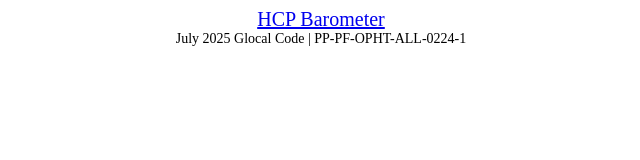
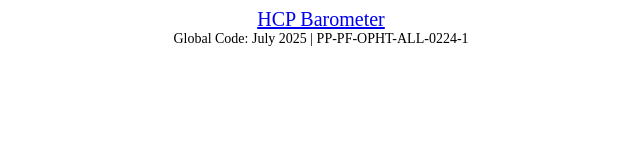
Before and after one commit to abisq/HCP_Barometer, a plain HTML site: page index.html in a window 1280 px wide. Shown: the full height of the page, 319-959 px from the left. Drawn offline with Linux system fonts and the light colour scheme.

Commit message:
Update index.html

```diff
--- a/index.html
+++ b/index.html
@@ -20,7 +20,7 @@
 
     <p> <a href="https://eu.sprw.ai/stt-o6R28">HCP Barometer</a></p>
     <p style="font-size: 14px;">    </p>
-    <p style="font-size: 14px;">July 2025 Glocal Code | PP-PF-OPHT-ALL-0224-1</p>
+    <p style="font-size: 14px;">Global Code: July 2025 | PP-PF-OPHT-ALL-0224-1</p>
 
 
 </body>
```
